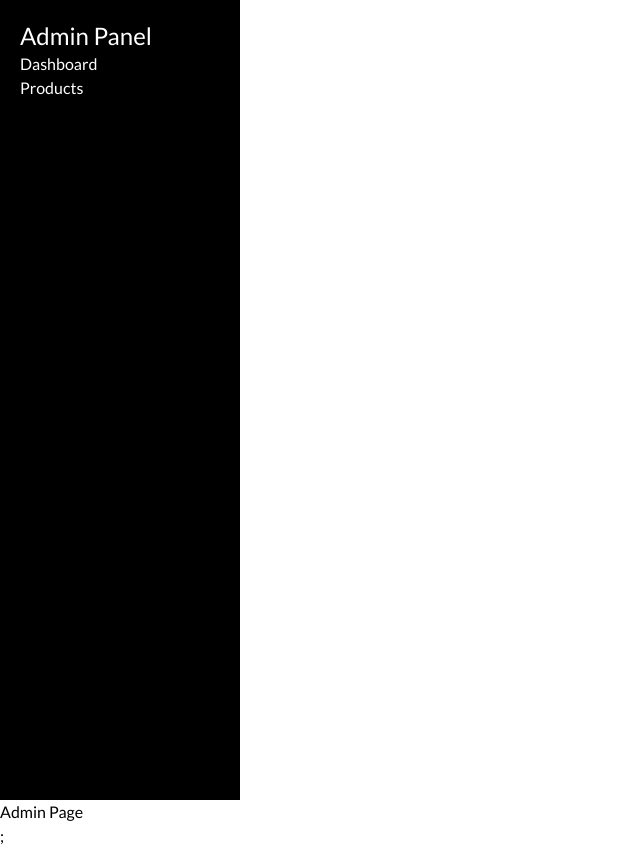
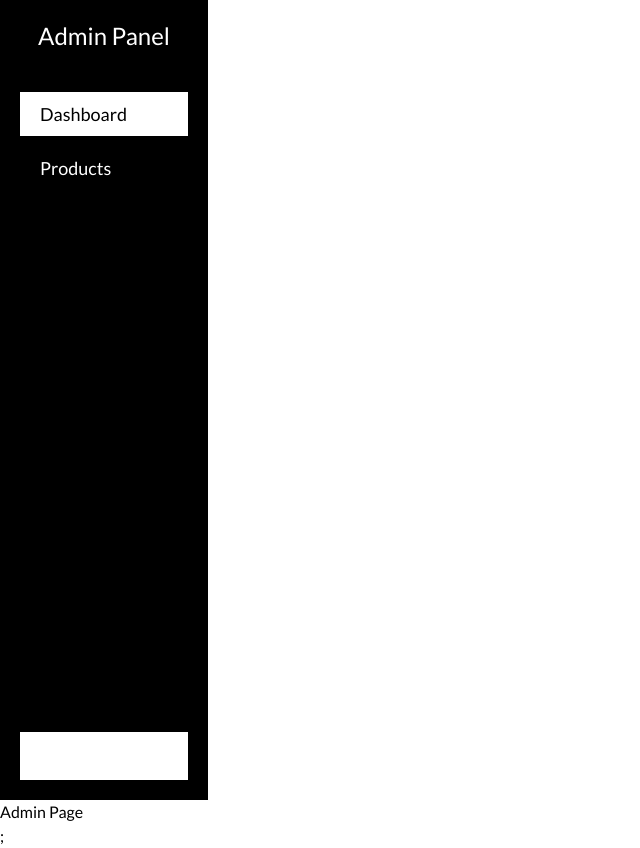
Before and after one commit to raihannooriman/hantoko, a Next.js app: page /admin in a window 1280 px wide. Shown: the whole page, without its empty margins (0-640 px from the left). Built offline with nearby package versions, Linux system fonts and the light colour scheme.

Commit message:
multirole admin & middleware

```diff
--- a/src/components/fragments/sidebar.tsx
+++ b/src/components/fragments/sidebar.tsx
@@ -1,3 +1,8 @@
+import Link from "next/link";
+import { useRouter } from "next/router";
+import Button from "../ui/button";
+import { signOut } from "next-auth/react";
+
 type Proptypes = {
   lists: Array<{
     title: string;
@@ -7,17 +12,35 @@ type Proptypes = {
 };
 const Sidebar = (props: Proptypes) => {
   const { lists } = props;
+  const { pathname } = useRouter();
   return (
-    <div className="bg-black text-white p-5 w-60 h-screen">
+    <div className="bg-black text-white p-5 w-52 h-screen flex justify-between flex-col">
       <div className="">
-        <h1 className="text-2xl text-bold">Admin Panel</h1>
-        {lists.map((list, index) => (
-          <div key={list.title}>
-            <h4>{list.title}</h4>
-          </div>
-        ))}
+        <h1 className="text-2xl text-bold mb-10 text-center">Admin Panel</h1>
+        <div className="flex flex-col gap-2.5">
+          {lists.map((list, index) => (
+            <Link
+              href={list.url}
+              key={list.title}
+              className={`text-lg flex gap-2.5 items-center hover:bg-white hover:text-black transition duration-300 py-2 px-2.5 ${
+                pathname === list.url ? `bg-white text-black` : ""
+              }`}
+            >
+              <i className={`bx ${list.icon} text-3xl`} />
+              <h4>{list.title}</h4>
+            </Link>
+          ))}
+        </div>
       </div>
-      <div className=""></div>
+      <div className="">
+        <Button
+          type="button"
+          onClick={() => signOut()}
+          className="bg-white text-black w-full"
+        >
+          Logout
+        </Button>
+      </div>
     </div>
   );
 };
--- a/src/components/layout/adminlayout.tsx
+++ b/src/components/layout/adminlayout.tsx
@@ -10,7 +10,7 @@ const listSidebarItem = [
   },
   {
     title: "Products",
-    url: "/admin/products",
+    url: "/admin/product",
     icon: "bxs-cart",
   },
 ];
--- a/src/components/ui/button.tsx
+++ b/src/components/ui/button.tsx
@@ -10,7 +10,7 @@ const Button = (props: Proptypes) => {
     <button
       type={type}
       onClick={onClick}
-      className={`py-3 px-6 flex justify-center items-center cursor-pointer bg-black text-white ${className}`}
+      className={`py-3 px-6 flex justify-center items-center cursor-pointer bg-black text-white font-bold ${className}`}
     >
       {children}
     </button>
--- a/src/pages/admin/product.tsx
+++ b/src/pages/admin/product.tsx
@@ -0,0 +1,12 @@
+import AdminLayout from "@/components/layout/adminlayout";
+
+const AdminProductPage = () => {
+  return (
+    <AdminLayout>
+      <div className="">
+        <div className="">Admin Product Page</div>;
+      </div>
+    </AdminLayout>
+  );
+};
+export default AdminProductPage;
```
Also changed, not shown: src/middleware.ts (added, +8 -0 lines), src/middlewares/withAuth.ts (added, +38 -0 lines).
